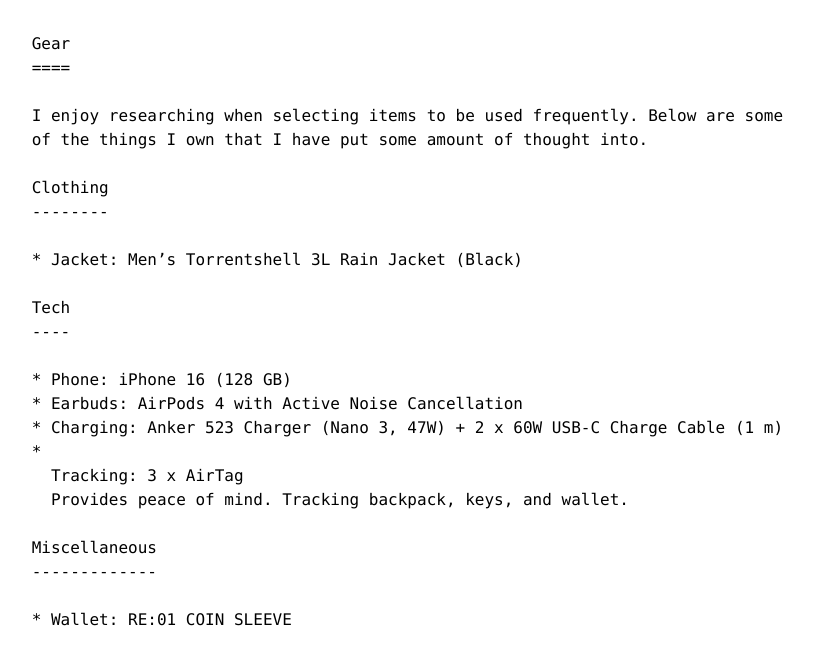
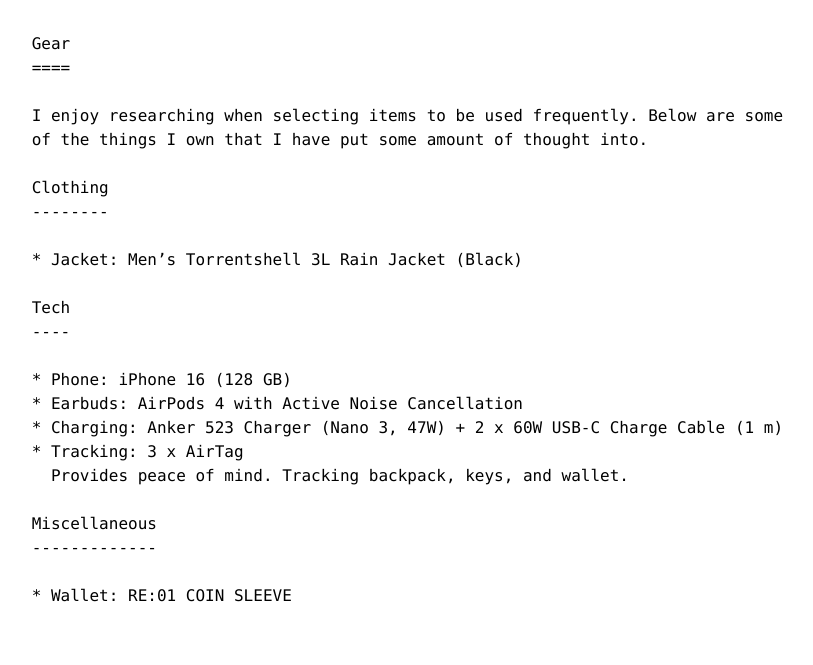
Before and after one commit to mathiaslyngbye/mathiaslyngbye.github.io, a Jekyll site: the page built from gear.md, in a window 1280 px wide. Shown: the top 665 px of the page, without its empty margins (223-1036 px from the left). Built offline with Jekyll 4.4.1, drawn with Linux system fonts in a browser that asks for light colours.

Commit message:
Update styles for list items and paragraphs
Refactor list item styles and adjust paragraph display.

```diff
--- a/_layouts/default.html
+++ b/_layouts/default.html
@@ -52,8 +52,15 @@
       content: "* ";
     }
 
-    li p {
+    li > p {
       margin: 0;
+    }
+
+    li > p:first-child {
+      display: inline;
+    }
+
+    li > p:not(:first-child) {
       padding-left: 2ch;
     }
 
```
